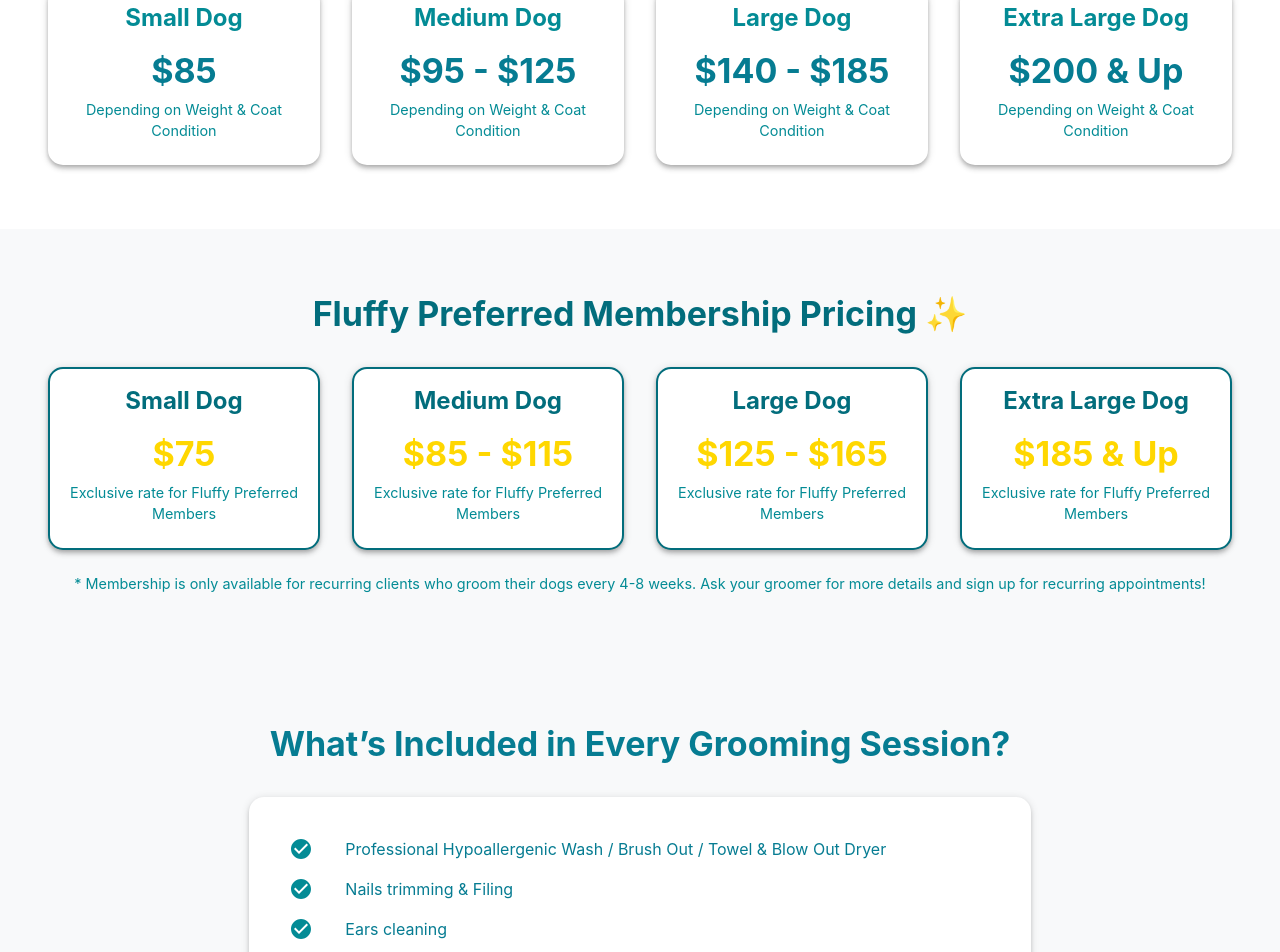
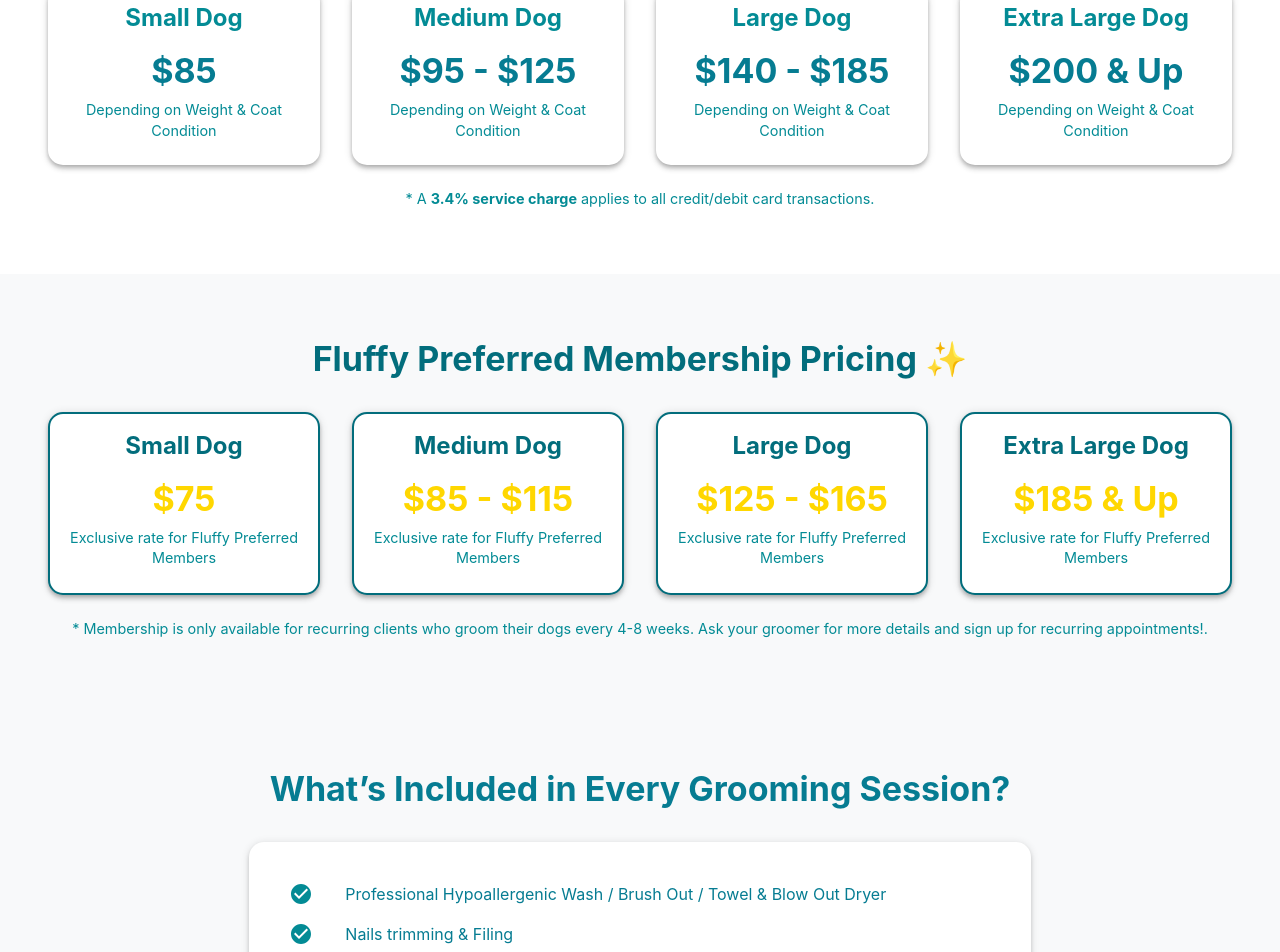
Before and after one commit to crisboxing11/Fluffy, a Next.js app: page /prices in a window 1280 px wide. Shown: the part 744-1696 px from the top of the page. Built offline with nearby package versions, Linux system fonts and the light colour scheme.

Commit message:
added additional price disclaimer

```diff
--- a/pages/prices.tsx
+++ b/pages/prices.tsx
@@ -187,6 +187,9 @@ const PricesPage = () => {
               </Grid>
             ))}
           </Grid>
+           <Typography variant="body2" color="textSecondary" textAlign="center" mt={3}>
+            * A <b>3.4% service charge</b> applies to all credit/debit card transactions.
+          </Typography>
         </Box>
       </motion.div>
        {/* Fluffy Preferred Membership Pricing */}
@@ -216,7 +219,7 @@ const PricesPage = () => {
             ))}
           </Grid>
           <Typography variant="body2" color="textSecondary" textAlign="center" mt={3}>
-            * Membership is only available for recurring clients who groom their dogs every 4-8 weeks. Ask your groomer for more details and sign up for recurring appointments!
+            * Membership is only available for recurring clients who groom their dogs every 4-8 weeks. Ask your groomer for more details and sign up for recurring appointments!.
           </Typography>
         </Box>
       </motion.div>
```
